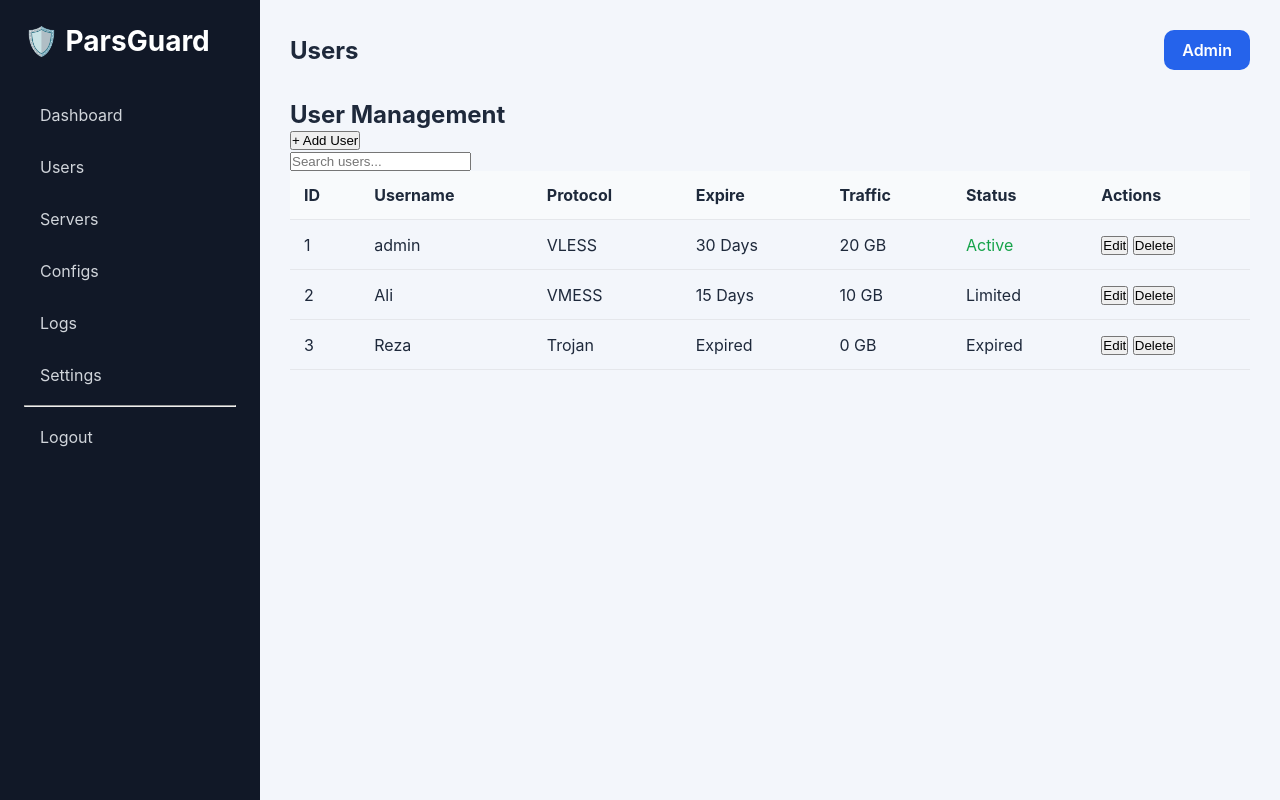
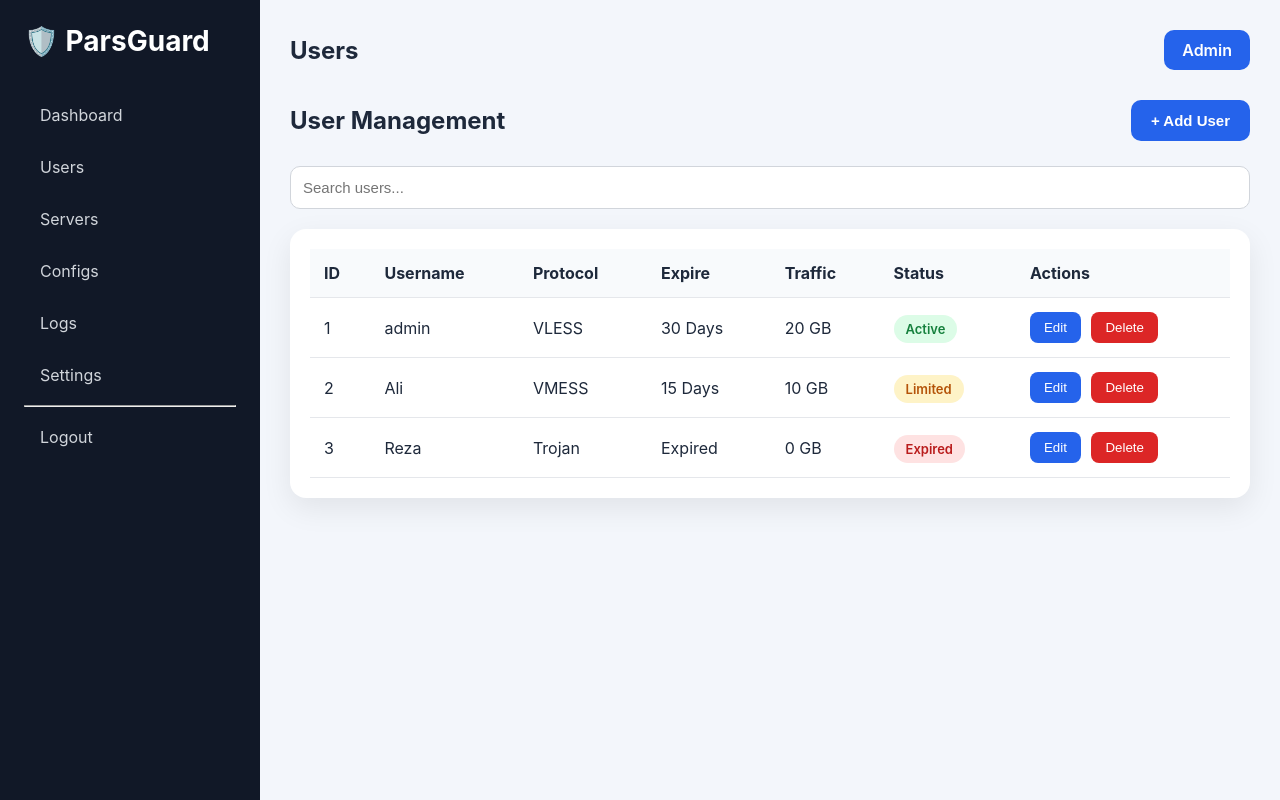
Before and after one commit to hdaneshfar411-ctrl/ParsGuard, a FastAPI app: page /users in a window 1280 px wide. Run offline with FastAPI, Linux system fonts and the light colour scheme.

Commit message:
Update app.css

```diff
--- a/backend/static/css/app.css
+++ b/backend/static/css/app.css
@@ -132,7 +132,87 @@ th,td{
     text-align:left;
     border-bottom:1px solid #e5e7eb;
 }
+.page-header{
+display:flex;
+justify-content:space-between;
+align-items:center;
+margin-bottom:25px;
+}
 
+.btn-primary{
+background:#2563eb;
+color:#fff;
+border:none;
+padding:12px 20px;
+border-radius:10px;
+cursor:pointer;
+font-size:15px;
+font-weight:600;
+}
+
+.btn-primary:hover{
+background:#1d4ed8;
+}
+
+.search-box{
+margin-bottom:20px;
+}
+
+.search-box input{
+width:100%;
+padding:12px;
+border-radius:10px;
+border:1px solid #d1d5db;
+font-size:15px;
+}
+
+.table-card{
+background:#fff;
+padding:20px;
+border-radius:16px;
+box-shadow:0 10px 30px rgba(0,0,0,.08);
+}
+
+.badge{
+padding:6px 12px;
+border-radius:999px;
+font-size:13px;
+font-weight:600;
+}
+
+.badge.online{
+background:#dcfce7;
+color:#15803d;
+}
+
+.badge.warning{
+background:#fef3c7;
+color:#b45309;
+}
+
+.badge.danger{
+background:#fee2e2;
+color:#b91c1c;
+}
+
+.btn-edit{
+background:#2563eb;
+color:white;
+border:none;
+padding:8px 14px;
+border-radius:8px;
+cursor:pointer;
+margin-right:6px;
+}
+
+.btn-delete{
+background:#dc2626;
+color:white;
+border:none;
+padding:8px 14px;
+border-radius:8px;
+cursor:pointer;
+}
 thead{
     background:#f8fafc;
 }
```
